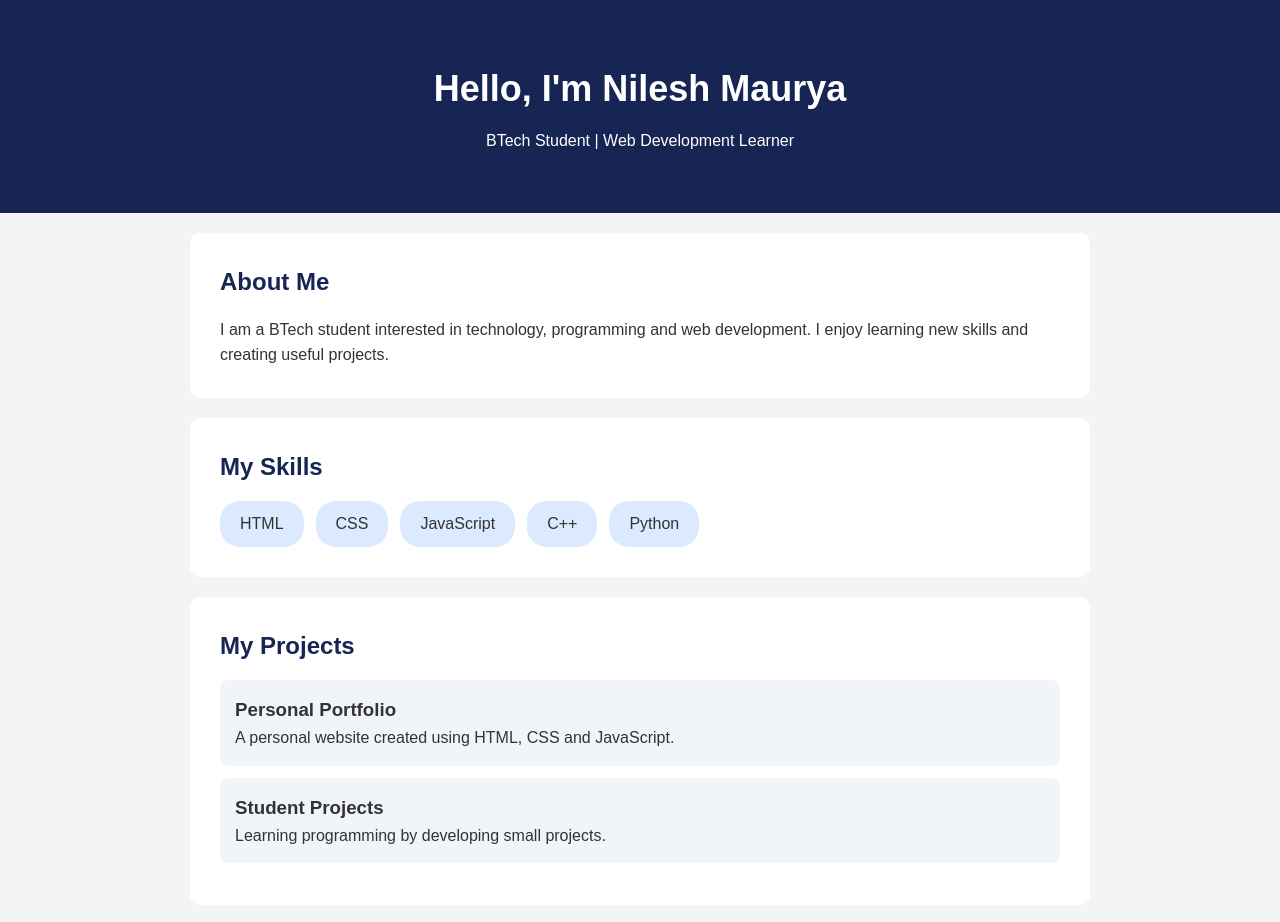
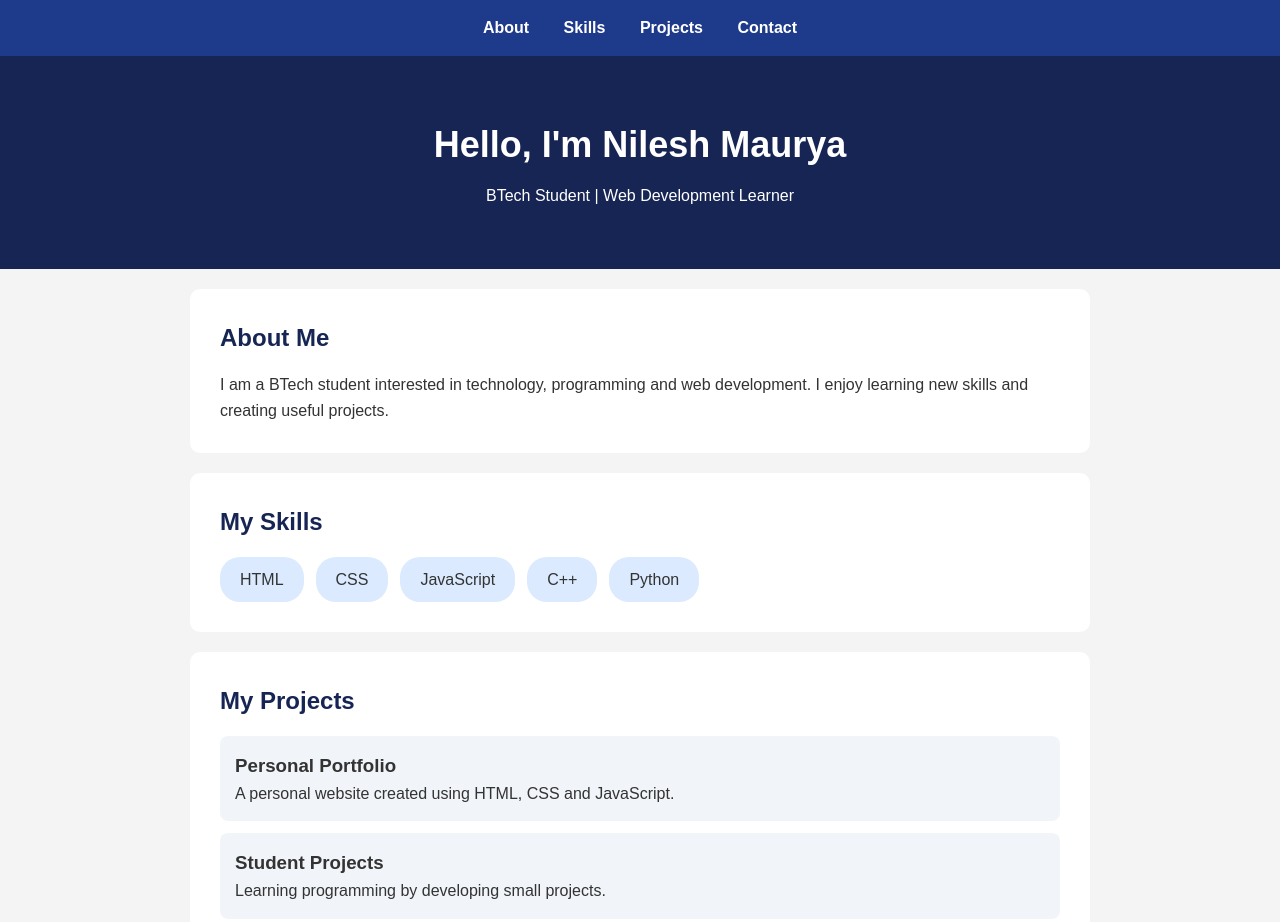
Before and after one commit to nileshmaurya3560-png/Git-and-github-practical-test-, a plain HTML site: page index.html in a window 1280 px wide. Shown: the top 922 px of the page. Drawn offline with Linux system fonts and the light colour scheme.

Commit message:
Add navigation bar to portfolio

```diff
--- a/index.html
+++ b/index.html
@@ -8,7 +8,12 @@
 
 </head>
 <body>
-
+  <nav>
+    <a href="#about">About</a>
+    <a href="#skills">Skills</a>
+    <a href="#projects">Projects</a>
+    <a href="#contact">Contact</a>
+</nav>
     <header>
         <h1>Hello, I'm Nilesh Maurya</h1>
         <p>BTech Student | Web Development Learner</p>
--- a/style.css
+++ b/style.css
@@ -73,3 +73,20 @@ button:hover {
     margin-top: 12px;
     color: green;
 }
+
+nav {
+    background-color: #1e3a8a;
+    padding: 15px;
+    text-align: center;
+}
+
+nav a {
+    color: white;
+    text-decoration: none;
+    margin: 0 15px;
+    font-weight: bold;
+}
+
+nav a:hover {
+    color: #93c5fd;
+}
```
